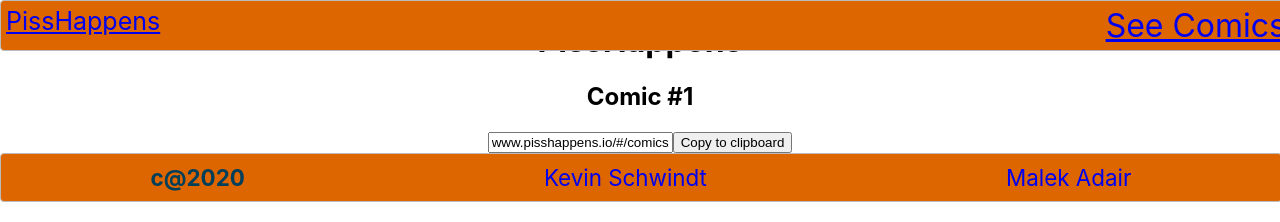
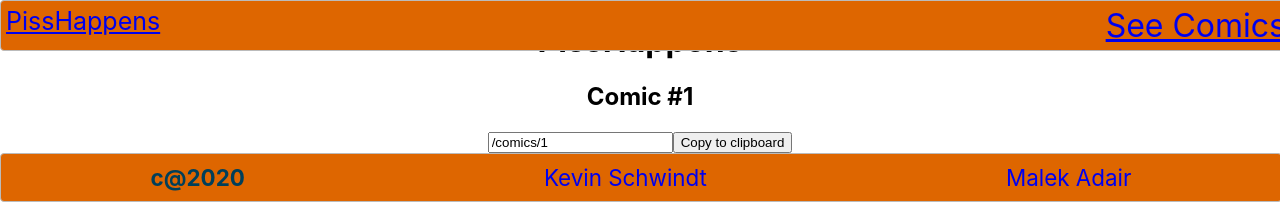
Before and after one commit to malekadair/pisshappens-client, a React (Create React App) app: page /#/comics/1 in a window 1280 px wide. Shown: the top 222 px of the page. Built offline with nearby package versions, Linux system fonts and the light colour scheme.

Commit message:
fixed small bug with clipboard

```diff
--- a/src/routes/ComicPage/ComicPage.js
+++ b/src/routes/ComicPage/ComicPage.js
@@ -32,7 +32,7 @@ const ComicPage = (props) => {
 		document.execCommand("copy");
 	}
 	const { comicId } = props.match.params;
-	const comicUrl = "www.pisshappens.io/#" + props.match.url
+	const comicUrl = props.match.url
 	return (
 		<div>
 			<header>
```
